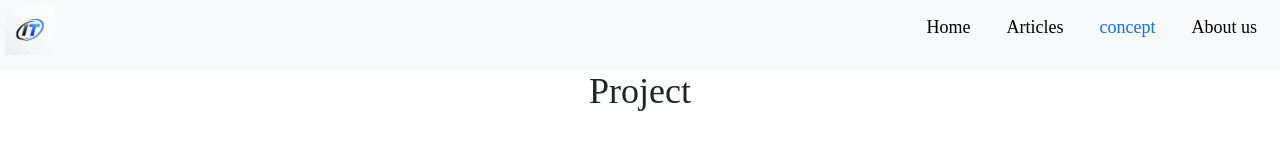
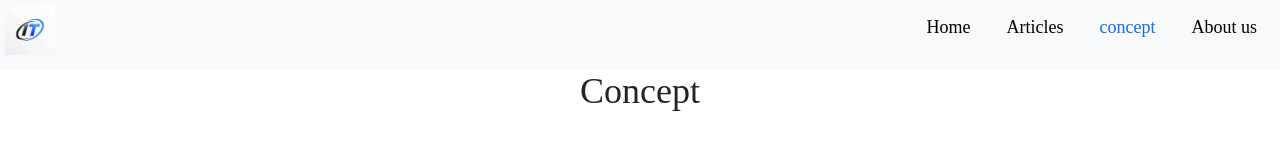
Before and after one commit to heayem/web-blog, a plain HTML site: page concept.html in a window 1280 px wide. Shown: the top 147 px of the page. Drawn offline with Linux system fonts and the light colour scheme.

Commit message:
Add files via upload

```diff
--- a/concept.html
+++ b/concept.html
@@ -67,7 +67,7 @@
 
     <!-- Body  -->
   <div class="container ">
-    <h2 class="text-center"> Project </h2>
+    <h2 class="text-center"> Concept </h2>
     <div class="row ">
       <div class="col-lg-4 col-sm-12 p-4 img ">
         <img src="Freelancer.jpg" alt="">
```
